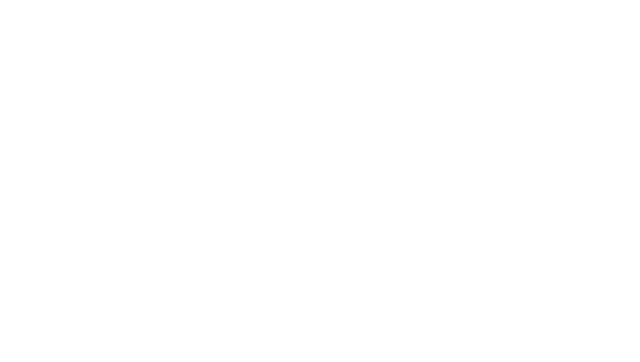
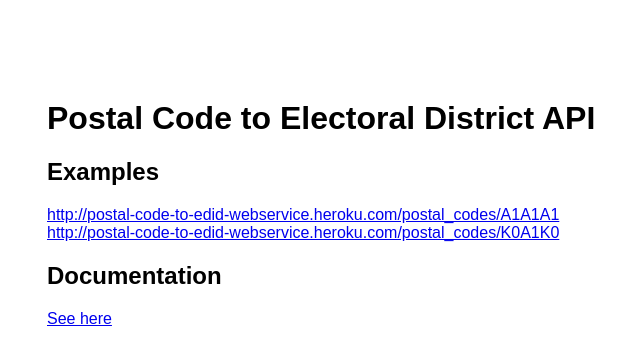
Before and after one commit to opennorth-archive/postal_code_to_edid_webservice, a plain HTML site: page views/index.html in a window 1280 px wide. Shown: the whole page, without its empty margins (273-913 px from the left). Drawn offline with Linux system fonts and the light colour scheme.

Commit message:
update README

```diff
--- a/views/index.html
+++ b/views/index.html
@@ -3,8 +3,29 @@
 <head>
   <meta content="text/html;charset=utf-8" http-equiv="content-type">
   <title>Free &amp; Open Source Postal Code to Electoral District Web Service</title>
+  <style type="text/css">
+  #container {
+    width: 40em;
+    margin: 100px auto 0 auto;
+    font-family: Arial, sans-serif;
+  }
+  ul {
+    list-style: none;
+    padding-left: 0;
+  }
+  </style>
 </head>
 
 <body>
+  <div id="container">
+    <h1>Postal Code to Electoral District API</h1>
+    <h2>Examples</h2>
+    <ul>
+      <li><a href="http://postal-code-to-edid-webservice.heroku.com/postal_codes/A1A1A1">http://postal-code-to-edid-webservice.heroku.com/postal_codes/A1A1A1</a></li>
+      <li><a href="http://postal-code-to-edid-webservice.heroku.com/postal_codes/K0A1K0">http://postal-code-to-edid-webservice.heroku.com/postal_codes/K0A1K0</a></li>
+    </ul>
+    <h2>Documentation</h2>
+    <p><a href="http://github.com/jpmckinney/postal_code_to_edid_webservice">See here</a></p>
+  </div>
 </body>
 </html>
```
Also changed, not shown: 1 other file.
